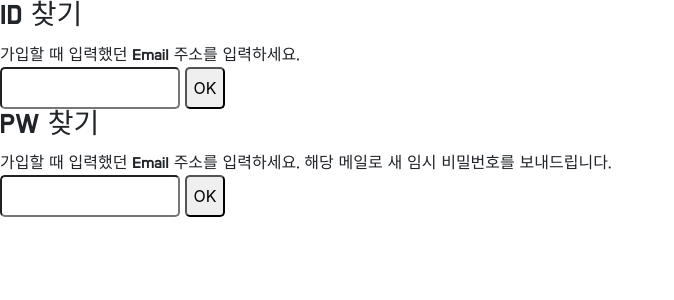
After one commit to Yebin11/DailyRecord, a Django app: template templates/dailyrecord/popup_findInfo.html in a window 1280 px wide. The commit adds this page. Shown: the top 300 px of the page, without its empty margins (0-674 px from the left). Run offline with Django 3.2, Linux system fonts and the light colour scheme; the template is opened without the code that fills it, so the values that code supplies are empty.

Commit message:
Add popup_findInfo +

```diff
--- a/dailyrecord/urls.py
+++ b/dailyrecord/urls.py
@@ -7,6 +7,7 @@ app_name = 'daily_record'
 urlpatterns = [
     path('', views.index),
     path('login/', views.loginP),
+    path('login/findInfo/', views.findInfoP),
     path('join/', views.joinP),
     path('header/', views.header, name='header')
 ]
--- a/dailyrecord/views.py
+++ b/dailyrecord/views.py
@@ -10,6 +10,9 @@ def index(request):
 def loginP(request):
     return render(request, 'dailyrecord/login_page.html')
 
+def findInfoP(request):
+    return render(request, 'dailyrecord/popup_findinfo.html')
+
 def joinP(request):
     return render(request, 'dailyrecord/join_page.html')
 
--- /dev/null
+++ b/templates/dailyrecord/popup_findInfo.html
@@ -0,0 +1,51 @@
+<!DOCTYPE html>
+<html>
+    <head>
+        <title>:: Daily Record ::</title>
+        <link rel="preconnect" href="https://fonts.googleapis.com">
+<link rel="preconnect" href="https://fonts.gstatic.com" crossorigin>
+<link href="https://fonts.googleapis.com/css2?family=Do+Hyeon&family=Alex+Brush&family=Ubuntu:wght@500&display=swap" rel="stylesheet">
+        <meta charset="utf-8">
+        <meta name="viewport" content="width=device-width, initial-scale=1">
+
+        <link href="/static/bootstrap.min.css" rel="stylesheet">
+        <style>
+            .inputBox{
+                width: 180px;
+                padding: 7px;
+                border-radius: 5px;
+                font-family: 'Ubuntu', sans-serif;
+            }
+            h3{
+                font-family: 'Do Hyeon', sans-serif;
+            }
+            .btnGroup{
+                width: auto;
+                padding: 7px;
+                border-radius: 5px;
+            }
+        </style>
+
+        <!-- Custom styles for this template -->
+        <link href="/static/signin.css" rel="stylesheet">
+
+    </head>
+    <body>
+        <h3>ID 찾기</h3>
+        <span style="font-family: 'Do Hyeon', sans-serif">가입할 때 입력했던 Email 주소를 입력하세요.</span>
+        <br>
+        <input name="userMail" class="inputBox" type="text">
+        <button type="button" class="btnGroup">OK</button>
+
+
+        <h3>PW 찾기</h3>
+        <span style="font-family: 'Do Hyeon', sans-serif">가입할 때 입력했던 Email 주소를 입력하세요. 해당 메일로 새 임시 비밀번호를 보내드립니다.</span>
+        <br>
+        <input name="userMail" class="inputBox" type="text">
+        <button type="button" class="btnGroup">OK</button>
+
+
+
+    </body>
+
+    </html>
```
Also changed, not shown: config/settings.py (+0 -14 lines), templates/dailyrecord/join_page.html (+26 -7 lines), templates/dailyrecord/login_page.html (+53 -9 lines).
